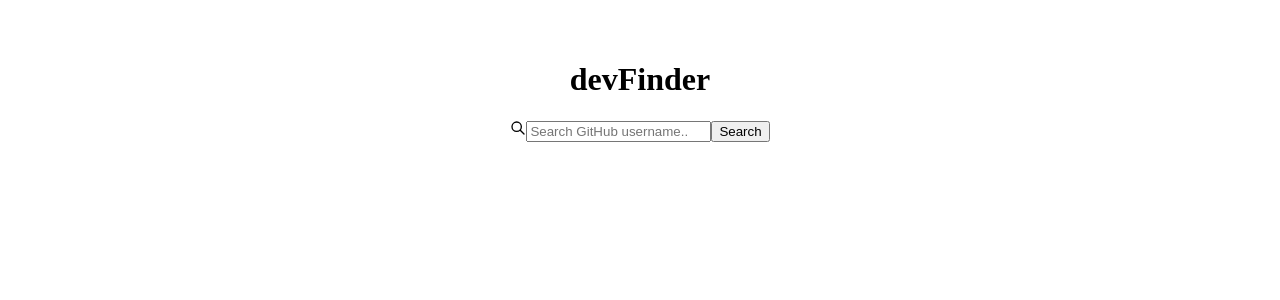
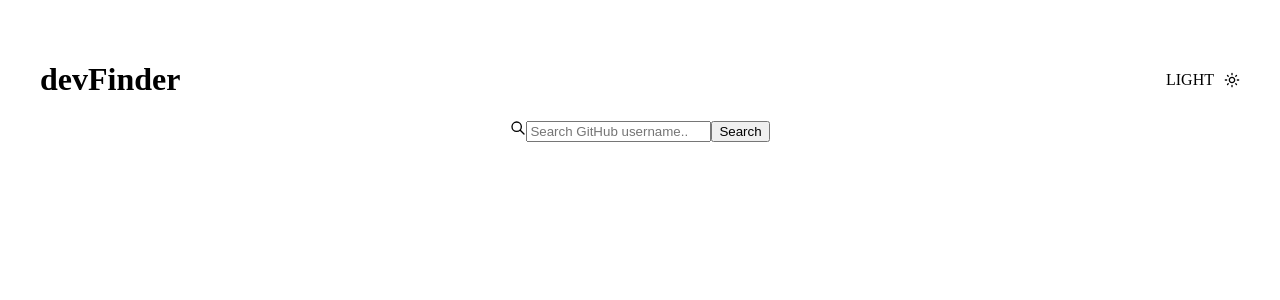
Before and after one commit to amt-richard-dadzie/dev-finder-app, a React (Vite) app: page / in a window 1280 px wide. Shown: the top 300 px of the page. Built offline with nearby package versions, Linux system fonts and the light colour scheme.

Commit message:
Added theme context

```diff
--- /dev/null
+++ b/src/ThemeContext.tsx
@@ -0,0 +1,59 @@
+import { createContext, useContext, useReducer } from "react";
+
+interface State {
+  theme: string;
+}
+
+export const enum themeActions {
+  setTheme,
+}
+
+interface Provider {
+  children: JSX.Element;
+}
+
+interface Actions {
+  type: themeActions;
+  payload: any;
+}
+
+interface ThemeType {
+  state: State;
+  dispatch: (action: Actions) => void;
+}
+
+const initialState = {
+  theme: "light",
+};
+//Create the theme context
+const ThemeContext = createContext<ThemeType | undefined>(undefined);
+
+//Handles the state updates of the theme context
+const reducer = (state: State, action: Actions) => {
+  switch (action.type) {
+    case themeActions.setTheme:
+      return { ...state, theme: action.payload };
+    default:
+      return state;
+  }
+};
+
+//The Theme provider that wraps the children components
+export const ThemeProvider = ({ children }: Provider) => {
+  const [state, dispatch] = useReducer(reducer, initialState);
+
+  const themeValue = { state, dispatch };
+
+  return (
+    <ThemeContext.Provider value={themeValue}>{children}</ThemeContext.Provider>
+  );
+};
+
+export const useTheme = () => {
+  const contextValue = useContext(ThemeContext);
+  if (!contextValue) {
+    throw new Error("use useTheme hook inside the ThemeProvider");
+  } else {
+    return contextValue;
+  }
+};
--- a/src/components/Header/Header.tsx
+++ b/src/components/Header/Header.tsx
@@ -1,10 +1,33 @@
 import React from "react";
+import { themeActions, useTheme } from "../../ThemeContext";
+import { FaMoon } from "react-icons/fa";
+import * as C from "./styles";
+import { MdOutlineLightMode } from "react-icons/md";
+import { sharedStyles } from "../../sharedStyles";
 
 const Header = () => {
+  const { state, dispatch } = useTheme();
+
+  const handleThemeChange = () => {
+    const newTheme = state.theme === "light" ? "dark" : "light";
+    dispatch({
+      type: themeActions.setTheme,
+      payload: newTheme,
+    });
+  };
+
   return (
-    <div>
+    <C.Header style={sharedStyles(state)}>
       <h1>devFinder</h1>
-    </div>
+      <div className="themeSwitch">
+        <p>{state.theme === "light" ? "LIGHT" : "DARK"}</p>
+        {state.theme === "light" ? (
+          <MdOutlineLightMode onClick={handleThemeChange} />
+        ) : (
+          <FaMoon onClick={handleThemeChange} />
+        )}
+      </div>
+    </C.Header>
   );
 };
 
--- a/src/components/Header/styles.ts
+++ b/src/components/Header/styles.ts
@@ -1,5 +1,12 @@
 import styles from "styled-components";
 
 export const Header = styles.header`
+    display: flex;
+    justify-content: space-between;
 
+    .themeSwitch {
+        display: flex;
+        align-items: center;
+        gap: 0 10px;
+    }
 `;
--- a/src/main.tsx
+++ b/src/main.tsx
@@ -1,9 +1,12 @@
 import React from "react";
 import ReactDOM from "react-dom/client";
 import App from "./App";
+import { ThemeProvider } from "./ThemeContext";
 
 ReactDOM.createRoot(document.getElementById("root") as HTMLElement).render(
   <React.StrictMode>
-    <App />
+    <ThemeProvider>
+      <App />
+    </ThemeProvider>
   </React.StrictMode>
 );
--- /dev/null
+++ b/src/sharedStyles.ts
@@ -0,0 +1,11 @@
+interface State {
+  theme: string;
+}
+
+export const sharedStyles = (state: State) => {
+  return {
+    backgroundColor: state.theme === "light" ? "" : "#151d2f",
+    color: state.theme === "light" ? "" : "#FFF",
+    transition: "all ease 0.5s",
+  };
+};
```
